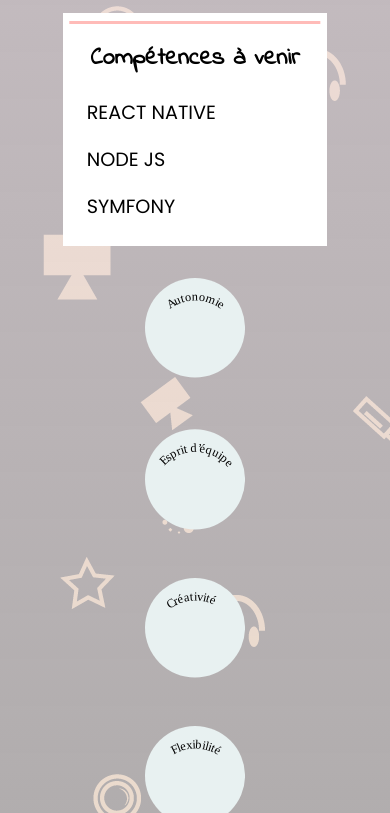
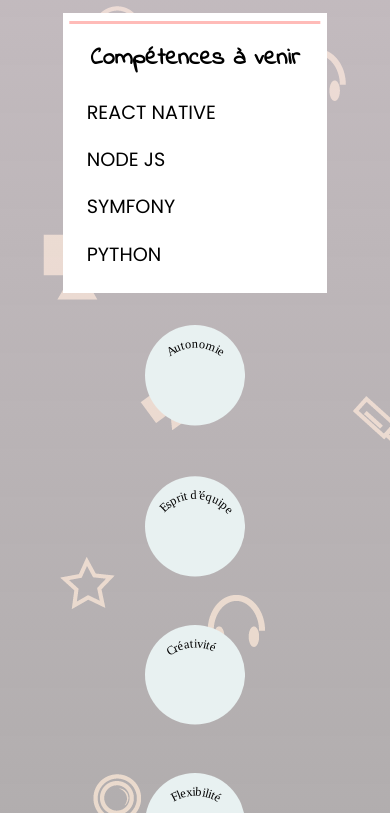
Before and after one commit to sonia-mouhoubi/site-perso, a plain HTML site: page index.html in a window 390 px wide. Shown: the part 3116-3929 px from the top of the page. Drawn offline with Linux system fonts and the light colour scheme.

Commit message:
Modification : ajout de compétences Site fait en Mobile First (Site responsive)

```diff
--- a/index.html
+++ b/index.html
@@ -84,6 +84,7 @@
                 <p>REACT NATIVE</p>
                 <p>NODE JS</p>
                 <p>SYMFONY</p>
+                <p>PYTHON</p>
             </div>
 
             <div class="soft-skills">
@@ -133,7 +134,7 @@
                 <h3>DIPLÔMES</h3>
                 <p><span>2018</span> Titre professionnel de WebDesigner</p>
                 <p><span>2015</span> Perfectionnement bureautique</p>
-                <p><span>2008</span> Baccalauréat professionnel de Secrétariat </p>
+                <p><span>2008</span> Baccalauréat professionnel de Secrétariat</p>
             </div>
             <div>
                 <p>2021/2022 <span>Formation de développeur web et mobile</span> à l'école <span>La Plateforme</span> à Marseille</p>
```
Also changed, not shown: assets/css/styles.css (+0 -89 lines).
